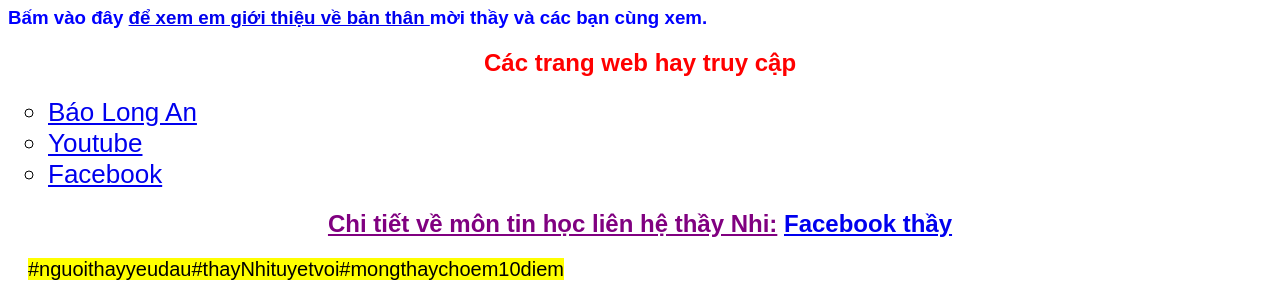
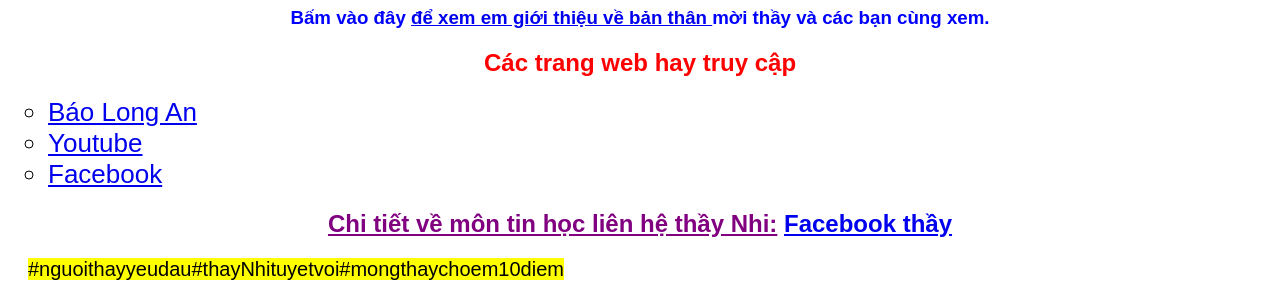
Before and after one commit to phuongyuti/mt, a plain HTML site: page index.html in a window 1280 px wide. Shown: the part 73-369 px from the top of the page. Drawn offline with Linux system fonts and the light colour scheme.

Commit message:
Update index.html

```diff
--- a/index.html
+++ b/index.html
@@ -4,7 +4,7 @@
 <meta charset="utf-8">
 <title>Tạo web với css</title>
 <style>
-h1,h2,th,td {text-align:center}
+h1,h2,h3,th,td {text-align:center}
 th{background-color:azure}
 form{border: 2px solid black}
 fieldset{border: 3px solid grey}
```
